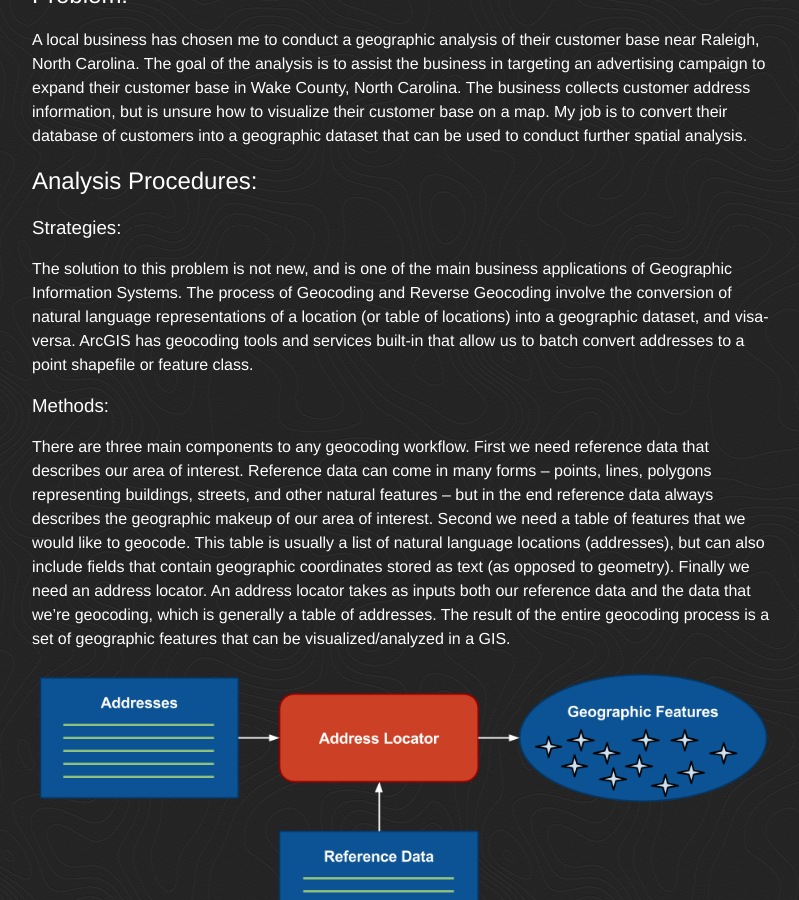
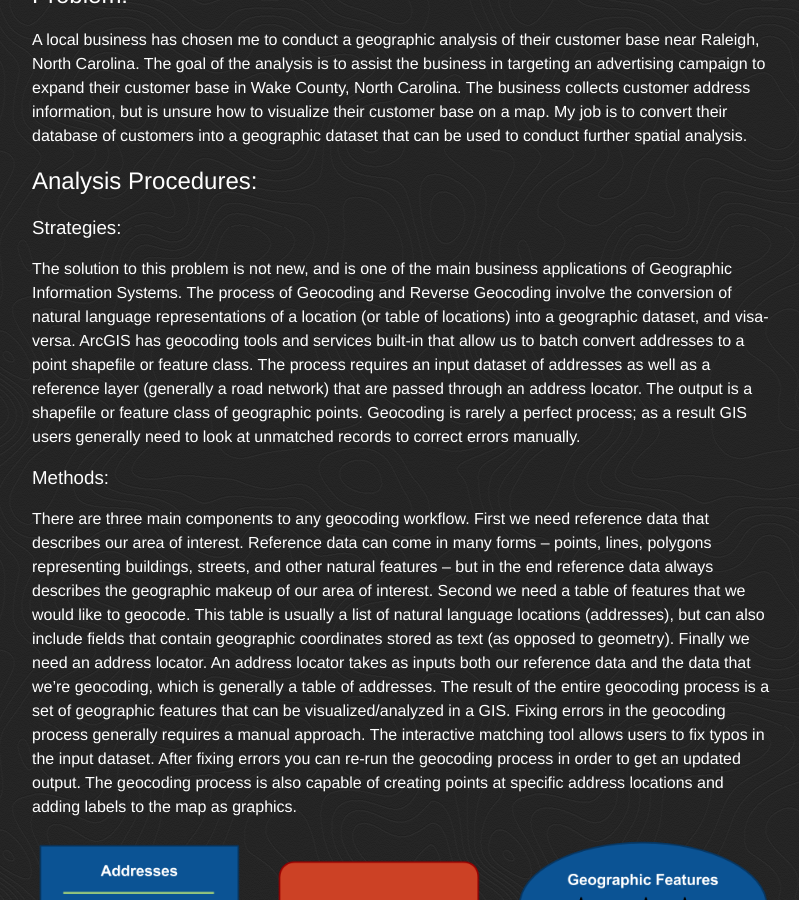
Before and after one commit to rhewitt22/advanced-spatial-analysis, a Jekyll site: the page built from _posts/2014-09-18-geocoding-tabular-data.md, in a window 1280 px wide and 900 px high, scrolled down 272 px. Shown: the whole window, without its empty margins (238-1037 px from the left). Built offline with Jekyll 4.4.1, drawn with Linux system fonts in a browser that asks for light colours.

Commit message:
Finished Geocoding assignment

```diff
--- a/_posts/2014-09-18-geocoding-tabular-data.md
+++ b/_posts/2014-09-18-geocoding-tabular-data.md
@@ -18,11 +18,11 @@ A local business has chosen me to conduct a geographic analysis of their custome
 
 ### Strategies:
 
-The solution to this problem is not new, and is one of the main business applications of Geographic Information Systems.  The process of Geocoding and Reverse Geocoding involve the conversion of natural language representations of a location (or table of locations) into a geographic dataset, and visa-versa.  ArcGIS has geocoding tools and services built-in that allow us to batch convert addresses to a point shapefile or feature class.
+The solution to this problem is not new, and is one of the main business applications of Geographic Information Systems.  The process of Geocoding and Reverse Geocoding involve the conversion of natural language representations of a location (or table of locations) into a geographic dataset, and visa-versa.  ArcGIS has geocoding tools and services built-in that allow us to batch convert addresses to a point shapefile or feature class.  The process requires an input dataset of addresses as well as a reference layer (generally a road network) that are passed through an address locator.  The output is a shapefile or feature class of geographic points.  Geocoding is rarely a perfect process; as a result GIS users generally need to look at unmatched records to correct errors manually.
 
 ### Methods:
 
-There are three main components to any geocoding workflow.  First we need reference data that describes our area of interest.  Reference data can come in many forms – points, lines, polygons representing buildings, streets, and other natural features – but in the end reference data always describes the geographic makeup of our area of interest.  Second we need a table of features that we would like to geocode. This table is usually a list of natural language locations (addresses), but can also include fields that contain geographic coordinates stored as text (as opposed to geometry).  Finally we need an address locator.  An address locator takes as inputs both our reference data and the data that we’re geocoding, which is generally a table of addresses.  The result of the entire geocoding process is a set of geographic features that can be visualized/analyzed in a GIS.
+There are three main components to any geocoding workflow.  First we need reference data that describes our area of interest.  Reference data can come in many forms – points, lines, polygons representing buildings, streets, and other natural features – but in the end reference data always describes the geographic makeup of our area of interest.  Second we need a table of features that we would like to geocode. This table is usually a list of natural language locations (addresses), but can also include fields that contain geographic coordinates stored as text (as opposed to geometry).  Finally we need an address locator.  An address locator takes as inputs both our reference data and the data that we’re geocoding, which is generally a table of addresses.  The result of the entire geocoding process is a set of geographic features that can be visualized/analyzed in a GIS.  Fixing errors in the geocoding process generally requires a manual approach.  The interactive matching tool allows users to fix typos in the input dataset.  After fixing errors you can re-run the geocoding process in order to get an updated output.  The geocoding process is also capable of creating points at specific address locations and adding labels to the map as graphics.
 
 ![Geocoding Diagram]({{ site.baseurl }}/img/diagrams/geocoding-diagram.png "Geocoding Diagram")
 
```
Also changed, not shown: 2 other files.
